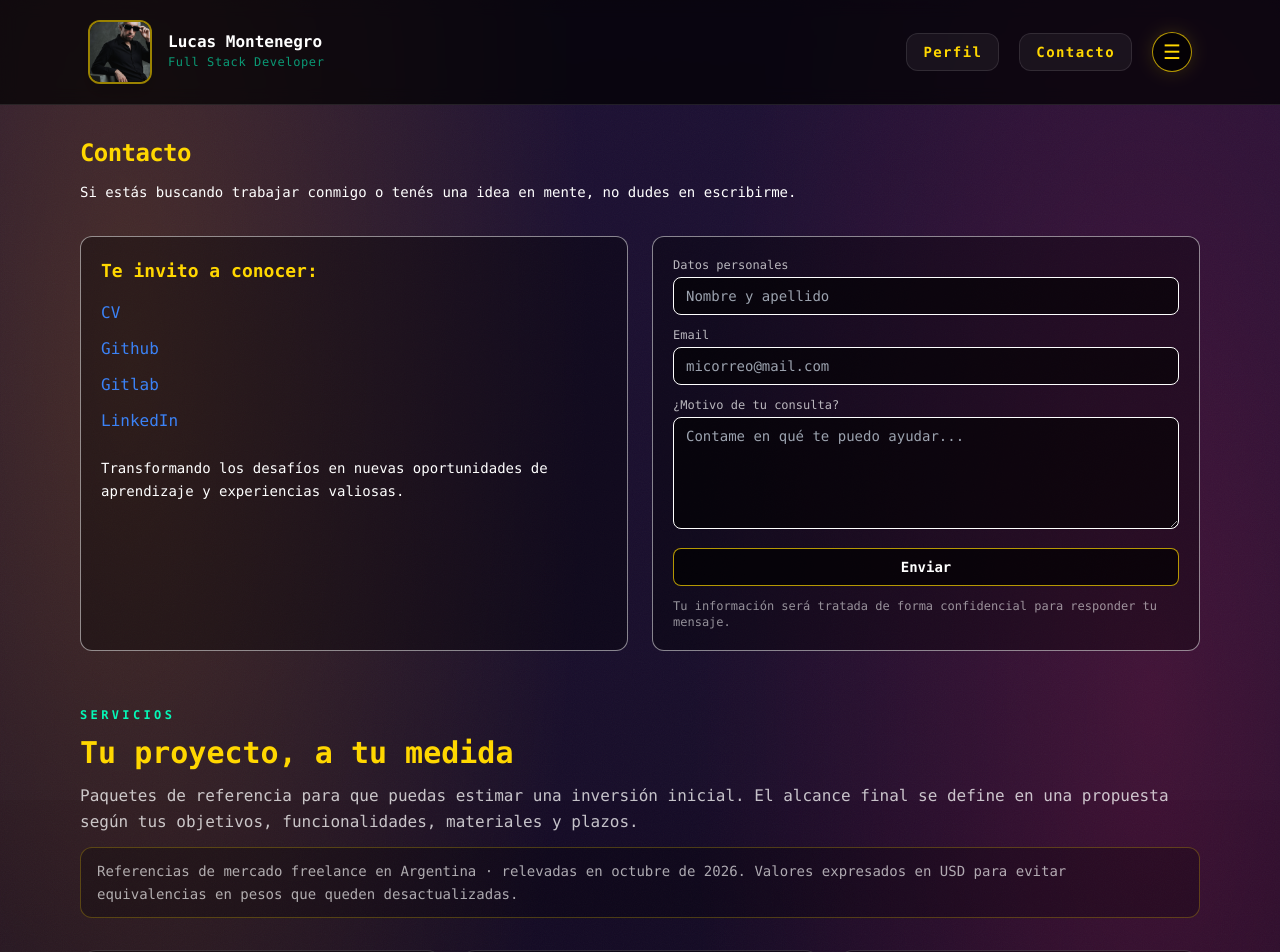
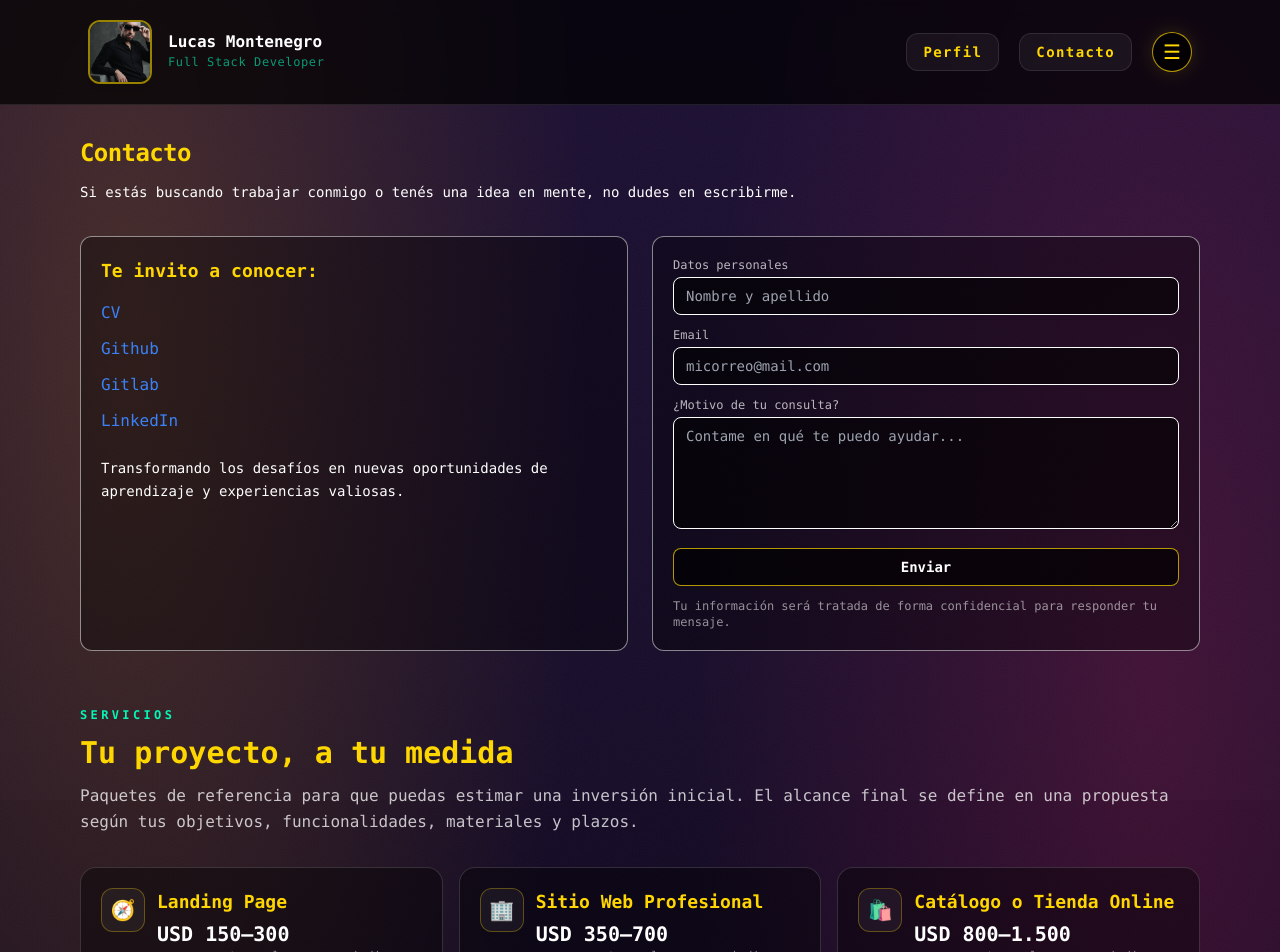
Before and after one commit to lu-developer476/Portfolio, a Next.js app: page /contact in a window 1280 px wide. Shown: the top 952 px of the page. Built offline with nearby package versions, Linux system fonts and the light colour scheme.

Commit message:
Remove services market note card

```diff
--- a/src/components/ServicesSection.tsx
+++ b/src/components/ServicesSection.tsx
@@ -16,7 +16,6 @@ const serviceCopy = {
     eyebrow: "SERVICIOS",
     title: "Tu proyecto, a tu medida",
     subtitle: "Paquetes de referencia para que puedas estimar una inversión inicial. El alcance final se define en una propuesta según tus objetivos, funcionalidades, materiales y plazos.",
-    marketNote: "Referencias de mercado freelance en Argentina · relevadas en octubre de 2026. Valores expresados en USD para evitar equivalencias en pesos que queden desactualizadas.",
     quoteCta: "Consultar este servicio",
     packages: [
       {
@@ -142,7 +141,6 @@ const serviceCopy = {
     eyebrow: "SERVICES",
     title: "Your project, your way",
     subtitle: "Reference packages to help estimate an initial investment. Final scope is defined in a proposal based on your goals, features, supplied materials, and timeline.",
-    marketNote: "Freelance market references for Argentina · reviewed in October 2026. Prices are shown in USD to avoid outdated peso conversions.",
     quoteCta: "Ask about this service",
     packages: [
       {
@@ -276,7 +274,6 @@ export default function ServicesSection() {
         <p className="text-xs font-semibold uppercase tracking-[0.28em] text-cyber-neonGreen">{copy.eyebrow}</p>
         <h2 className="text-2xl font-bold text-cyber-gold sm:text-3xl">{copy.title}</h2>
         <p className="w-full leading-relaxed text-white/75">{copy.subtitle}</p>
-        <p className="w-full rounded-xl border border-cyber-gold/25 bg-black/25 px-4 py-3 text-sm leading-relaxed text-white/65">{copy.marketNote}</p>
       </div>
 
       <div className="mx-auto grid w-full max-w-6xl grid-cols-1 gap-4 sm:grid-cols-2 lg:grid-cols-6">
```
